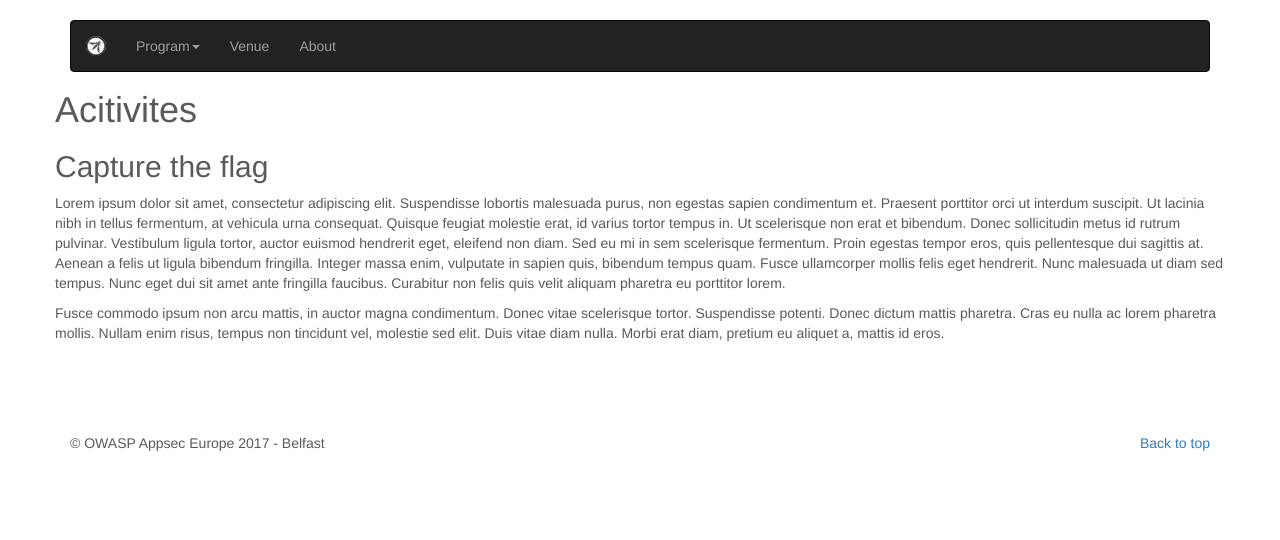
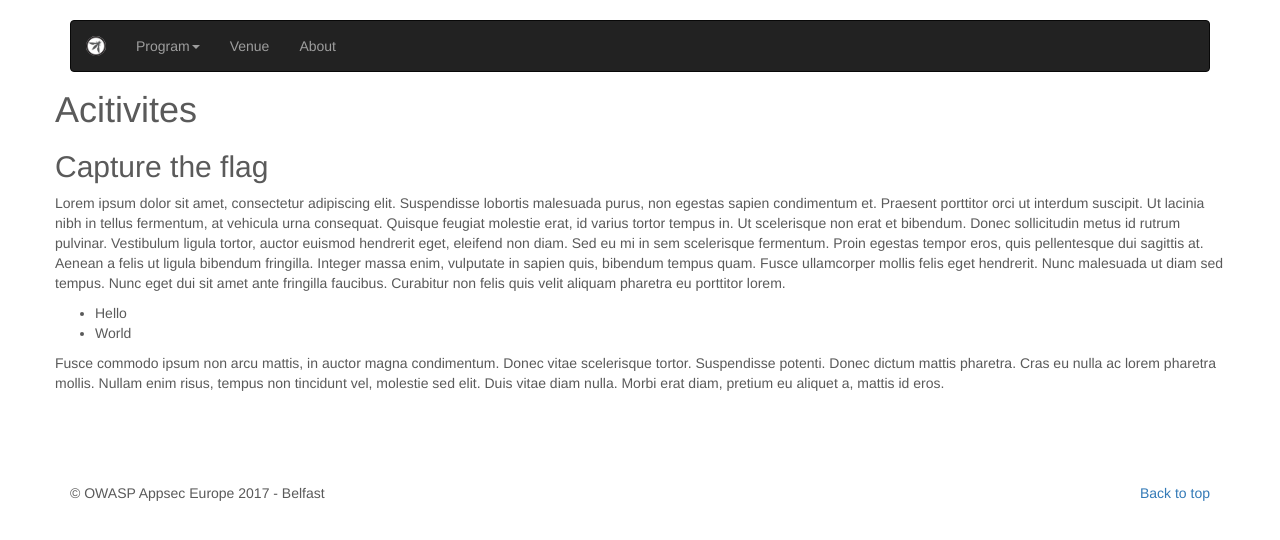
Before and after one commit to OWASP/AppSecEurope2017, a Jekyll site: the page built from program/activities.md, in a window 1280 px wide. Shown: the top 540 px of the page. Built offline with Jekyll 4.4.1, drawn with Linux system fonts in a browser that asks for light colours.

Commit message:
Added bulleted list

```diff
--- a/program/activities.md
+++ b/program/activities.md
@@ -8,4 +8,7 @@ title: Acitivites
 
 Lorem ipsum dolor sit amet, consectetur adipiscing elit. Suspendisse lobortis malesuada purus, non egestas sapien condimentum et. Praesent porttitor orci ut interdum suscipit. Ut lacinia nibh in tellus fermentum, at vehicula urna consequat. Quisque feugiat molestie erat, id varius tortor tempus in. Ut scelerisque non erat et bibendum. Donec sollicitudin metus id rutrum pulvinar. Vestibulum ligula tortor, auctor euismod hendrerit eget, eleifend non diam. Sed eu mi in sem scelerisque fermentum. Proin egestas tempor eros, quis pellentesque dui sagittis at. Aenean a felis ut ligula bibendum fringilla. Integer massa enim, vulputate in sapien quis, bibendum tempus quam. Fusce ullamcorper mollis felis eget hendrerit. Nunc malesuada ut diam sed tempus. Nunc eget dui sit amet ante fringilla faucibus. Curabitur non felis quis velit aliquam pharetra eu porttitor lorem.
 
+* Hello
+* World
+
 Fusce commodo ipsum non arcu mattis, in auctor magna condimentum. Donec vitae scelerisque tortor. Suspendisse potenti. Donec dictum mattis pharetra. Cras eu nulla ac lorem pharetra mollis. Nullam enim risus, tempus non tincidunt vel, molestie sed elit. Duis vitae diam nulla. Morbi erat diam, pretium eu aliquet a, mattis id eros.
```
